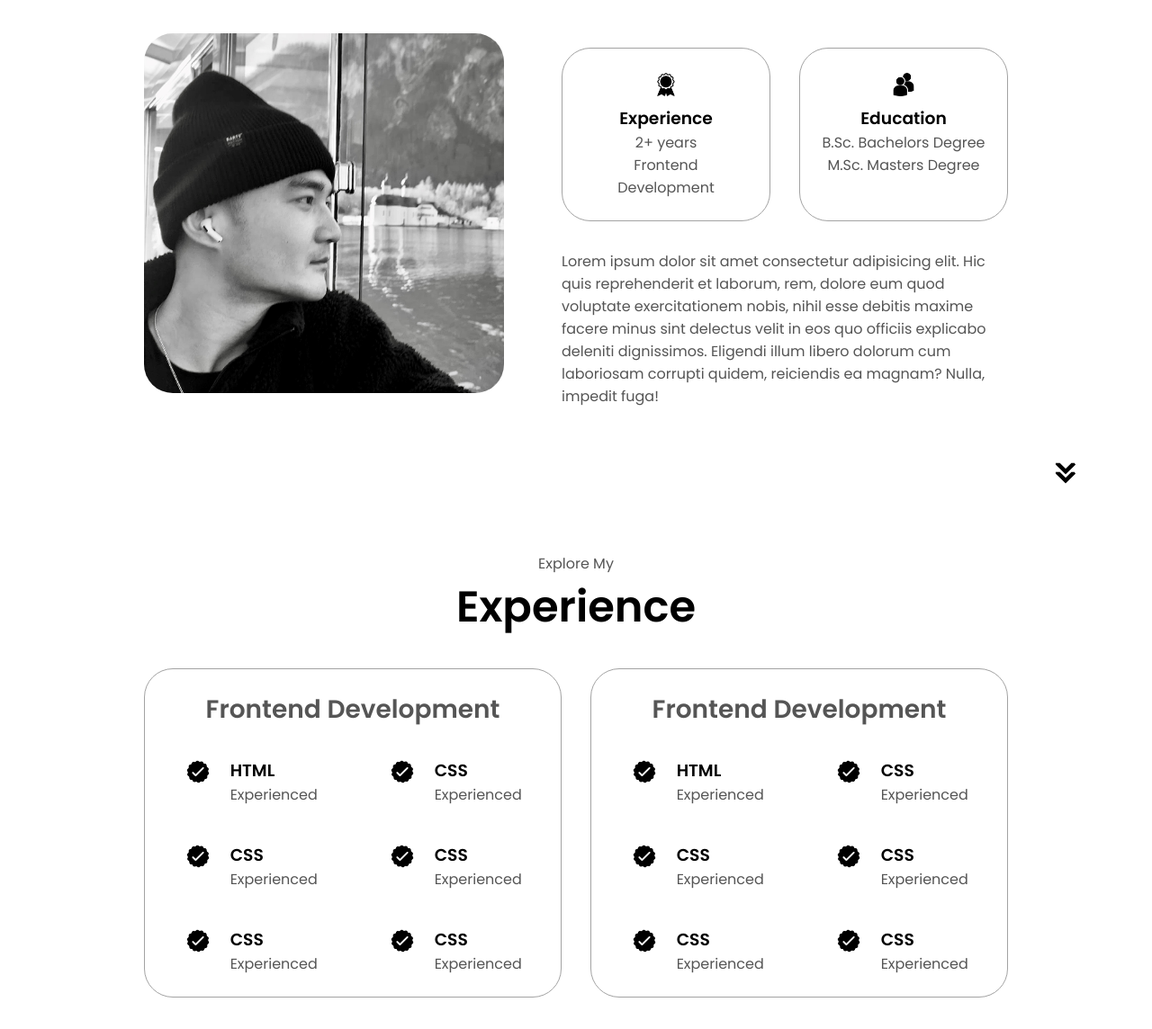
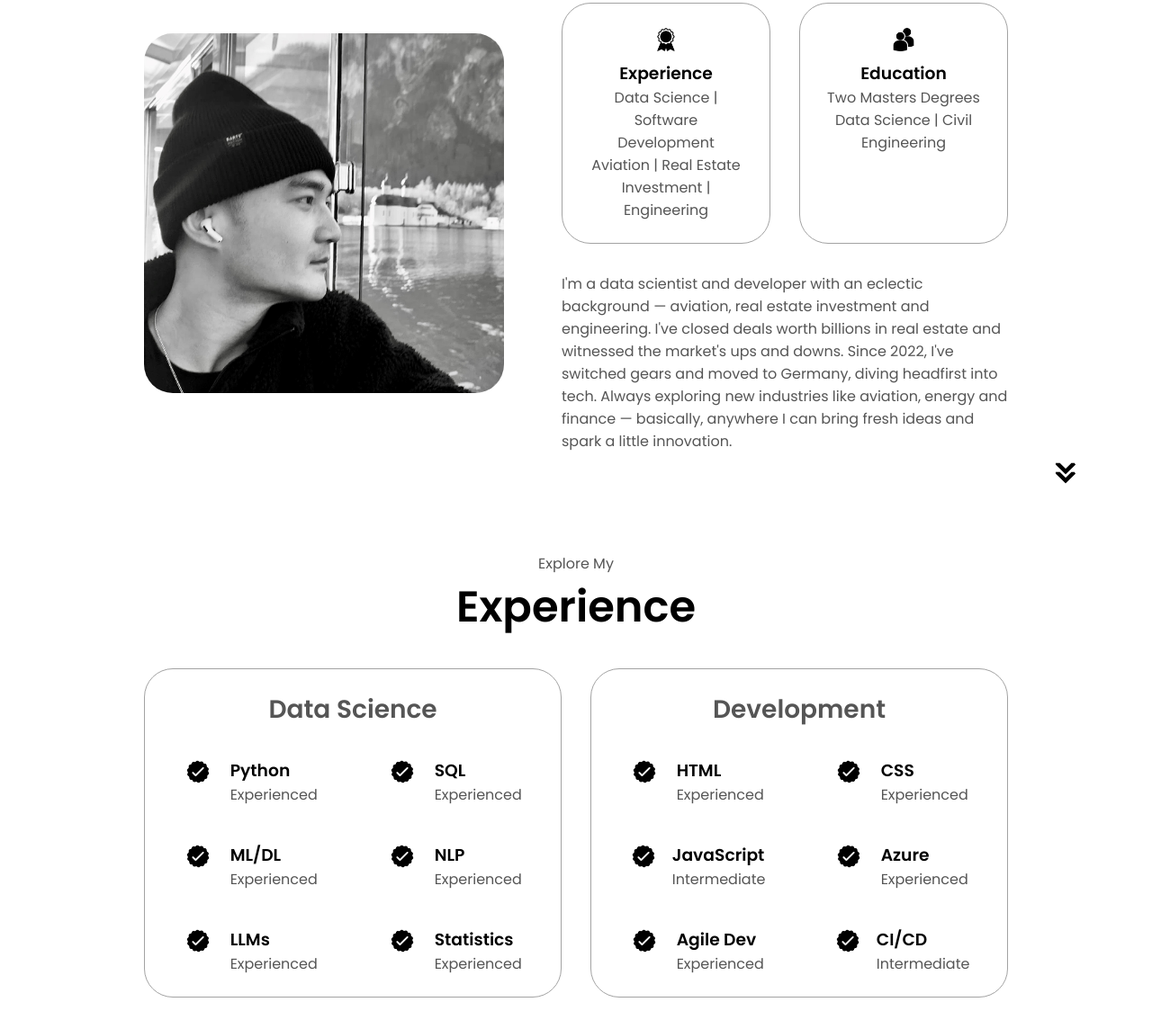
Before and after one commit to honggangyan/Portfolio, a plain HTML site: page index.html in a window 1280 px wide. Shown: the part 1082-2226 px from the top of the page at 90% size. Drawn offline with Linux system fonts and the light colour scheme.

Commit message:
changes of descriptions and project

```diff
--- a/index.html
+++ b/index.html
@@ -5,6 +5,7 @@
     <meta charset="UTF-8">
     <meta name="viewport" content="width=device-width, initial-scale=1.0">
     <meta http-equiv="X-UA-Compatible" content="IE=edge" />
+    <meta name="description" content="Honggang Yan's portfolio - Data Scientist">
     <title>My Portfolio</title>
     <link rel="stylesheet" href="style.css" />
     <link rel="stylesheet" href="mediaqueries.css" />
@@ -77,19 +78,24 @@
                     <div class="details-container">
                         <img src="./assets/experience.png" alt="Experience icon" class="icon experience-icon">
                         <h3>Experience</h3>
-                        <p>2+ years<br>Frontend Development</p>
+                        <p>Data Science | Software Development<br>Aviation | Real Estate Investment | Engineering</p>
                     </div>
                     <div class="details-container">
                         <img src="./assets/education.png" alt="Education icon" class="icon experience-icon">
                         <h3>Education</h3>
-                        <p>B.Sc. Bachelors Degree<br>M.Sc. Masters Degree</p>
+                        <p>Two Masters Degrees<br>Data Science | Civil Engineering</p>
                     </div>
                 </div>
                 <div class="text-container">
-                    <p>Lorem ipsum dolor sit amet consectetur adipisicing elit. Hic quis reprehenderit et laborum, rem,
-                        dolore eum quod voluptate exercitationem nobis, nihil esse debitis maxime facere minus sint
-                        delectus velit in eos quo officiis explicabo deleniti dignissimos. Eligendi illum libero dolorum
-                        cum laboriosam corrupti quidem, reiciendis ea magnam? Nulla, impedit fuga!</p>
+                    <p>
+                        I'm a data scientist and developer with an eclectic background — aviation, real estate
+                        investment and engineering. I've closed deals worth billions in real estate and witnessed the
+                        market's ups and downs.
+                        Since 2022, I've switched gears and moved to Germany,
+                        diving headfirst into tech. Always exploring new
+                        industries like aviation, energy and finance — basically, anywhere I can bring fresh ideas and
+                        spark a little innovation.
+                    </p>
                 </div>
             </div>
         </div>
@@ -101,95 +107,95 @@
         <div class="section-experience">
             <div class="experience-container">
                 <div class="details-container">
-                    <h2 class="experience-subtitle">Frontend Development</h2>
+                    <h2 class="experience-subtitle">Data Science</h2>
                     <div class="skills-container">
                         <div class="skills">
+                            <img src="./assets/checkmark.png" alt="Python icon" class="icon">
+                            <div class="skills-details">
+                                <h3>Python</h3>
+                                <p>Experienced</p>
+                            </div>
+                        </div>
+                        <div class="skills">
+                            <img src="./assets/checkmark.png" alt="Machine Learning icon" class="icon">
+                            <div class="skills-details">
+                                <h3>SQL</h3>
+                                <p>Experienced</p>
+                            </div>
+                        </div>
+                        <div class="skills">
+                            <img src="./assets/checkmark.png" alt="SQL icon" class="icon">
+                            <div class="skills-details">
+                                <h3>ML/DL</h3>
+                                <p>Experienced</p>
+                            </div>
+                        </div>
+                        <div class="skills">
                             <img src="./assets/checkmark.png" alt="html icon" class="icon">
+                            <div class="skills-details">
+                                <h3>NLP</h3>
+                                <p>Experienced</p>
+                            </div>
+                        </div>
+                        <div class="skills">
+                            <img src="./assets/checkmark.png" alt="html icon" class="icon">
+                            <div class="skills-details">
+                                <h3>LLMs</h3>
+                                <p>Experienced</p>
+                            </div>
+                        </div>
+                        <div class="skills">
+                            <img src="./assets/checkmark.png" alt="html icon" class="icon">
+                            <div class="skills-details">
+                                <h3>Statistics</h3>
+                                <p>Experienced</p>
+                            </div>
+                        </div>
+                    </div>
+                </div>
+                <div class="details-container">
+                    <h2 class="experience-subtitle">Development</h2>
+                    <div class="skills-container">
+                        <div class="skills">
+                            <img src="./assets/checkmark.png" alt="HTML icon" class="icon">
                             <div class="skills-details">
                                 <h3>HTML</h3>
                                 <p>Experienced</p>
                             </div>
                         </div>
                         <div class="skills">
-                            <img src="./assets/checkmark.png" alt="html icon" class="icon">
+                            <img src="./assets/checkmark.png" alt="CSS icon" class="icon">
                             <div class="skills-details">
                                 <h3>CSS</h3>
                                 <p>Experienced</p>
                             </div>
                         </div>
                         <div class="skills">
-                            <img src="./assets/checkmark.png" alt="html icon" class="icon">
+                            <img src="./assets/checkmark.png" alt="JavaScript icon" class="icon">
                             <div class="skills-details">
-                                <h3>CSS</h3>
+                                <h3>JavaScript</h3>
+                                <p>Intermediate</p>
+                            </div>
+                        </div>
+                        <div class="skills">
+                            <img src="./assets/checkmark.png" alt="React icon" class="icon">
+                            <div class="skills-details">
+                                <h3>Azure</h3>
                                 <p>Experienced</p>
                             </div>
                         </div>
                         <div class="skills">
-                            <img src="./assets/checkmark.png" alt="html icon" class="icon">
+                            <img src="./assets/checkmark.png" alt="Responsive Design icon" class="icon">
                             <div class="skills-details">
-                                <h3>CSS</h3>
+                                <h3>Agile Dev</h3>
                                 <p>Experienced</p>
                             </div>
                         </div>
                         <div class="skills">
-                            <img src="./assets/checkmark.png" alt="html icon" class="icon">
+                            <img src="./assets/checkmark.png" alt="Version Control icon" class="icon">
                             <div class="skills-details">
-                                <h3>CSS</h3>
-                                <p>Experienced</p>
-                            </div>
-                        </div>
-                        <div class="skills">
-                            <img src="./assets/checkmark.png" alt="html icon" class="icon">
-                            <div class="skills-details">
-                                <h3>CSS</h3>
-                                <p>Experienced</p>
-                            </div>
-                        </div>
-                    </div>
-                </div>
-                <div class="details-container">
-                    <h2 class="experience-subtitle">Frontend Development</h2>
-                    <div class="skills-container">
-                        <div class="skills">
-                            <img src="./assets/checkmark.png" alt="html icon" class="icon">
-                            <div class="skills-details">
-                                <h3>HTML</h3>
-                                <p>Experienced</p>
-                            </div>
-                        </div>
-                        <div class="skills">
-                            <img src="./assets/checkmark.png" alt="html icon" class="icon">
-                            <div class="skills-details">
-                                <h3>CSS</h3>
-                                <p>Experienced</p>
-                            </div>
-                        </div>
-                        <div class="skills">
-                            <img src="./assets/checkmark.png" alt="html icon" class="icon">
-                            <div class="skills-details">
-                                <h3>CSS</h3>
-                                <p>Experienced</p>
-                            </div>
-                        </div>
-                        <div class="skills">
-                            <img src="./assets/checkmark.png" alt="html icon" class="icon">
-                            <div class="skills-details">
-                                <h3>CSS</h3>
-                                <p>Experienced</p>
-                            </div>
-                        </div>
-                        <div class="skills">
-                            <img src="./assets/checkmark.png" alt="html icon" class="icon">
-                            <div class="skills-details">
-                                <h3>CSS</h3>
-                                <p>Experienced</p>
-                            </div>
-                        </div>
-                        <div class="skills">
-                            <img src="./assets/checkmark.png" alt="html icon" class="icon">
-                            <div class="skills-details">
-                                <h3>CSS</h3>
-                                <p>Experienced</p>
+                                <h3>CI/CD</h3>
+                                <p>Intermediate</p>
                             </div>
                         </div>
                     </div>
@@ -215,7 +221,7 @@
                             Github
                         </button>
                         <button class="btn btn-color-2 project-btn"
-                            onclick="location.href='https://github.com/honggangyan/'" )">
+                            onclick="location.href='https://github.com/honggangyan/'">
                             Live Demo
                         </button>
                     </div>
@@ -232,7 +238,7 @@
                             Github
                         </button>
                         <button class="btn btn-color-2 project-btn"
-                            onclick="location.href='https://github.com/honggangyan/'" )">
+                            onclick="location.href='https://github.com/honggangyan/'">
                             Live Demo
                         </button>
                     </div>
@@ -242,14 +248,14 @@
                         <img src="./assets/project-3.png" alt="project-1" class="project-pic">
 
                     </div>
-                    <h2 class="experience-subtitle project-title">Project Three</h2>
+                    <h2 class="experience-subtitle project-title">Energy Trading</h2>
                     <div class="btn-container">
                         <button class="btn btn-color-2 project-btn"
-                            onclick="location.href='https://github.com/honggangyan/'">
+                            onclick="location.href='https://github.com/honggangyan/energy_trading_simulation'">
                             Github
                         </button>
                         <button class="btn btn-color-2 project-btn"
-                            onclick="location.href='https://github.com/honggangyan/'" )">
+                            onclick="location.href='https://github.com/honggangyan/energy_trading_simulation'">
                             Live Demo
                         </button>
                     </div>
```
Also changed, not shown: assets/project-3.png.
